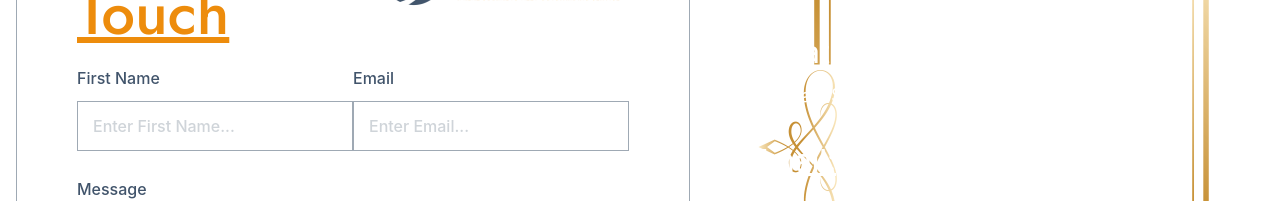
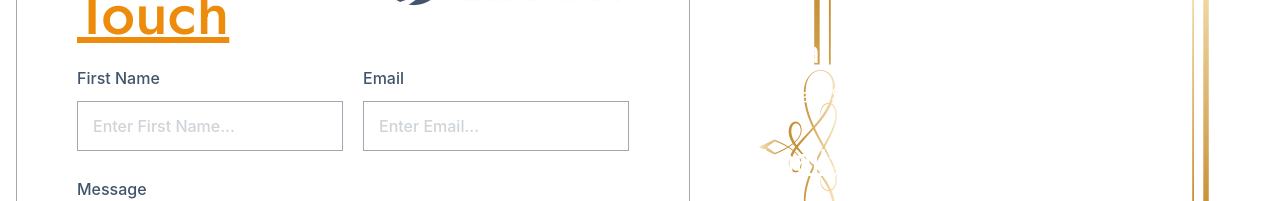
Before and after one commit to sumitbishnoi00/Clever-Travel, a React (Vite) app: page / in a window 1280 px wide. Shown: the part 8489-8690 px from the top of the page. Built offline with nearby package versions, Linux system fonts and the light colour scheme.

Commit message:
no change

```diff
--- a/src/components/common/Footer.jsx
+++ b/src/components/common/Footer.jsx
@@ -14,7 +14,7 @@ const Footer = () => {
             <img className=' md:w-[273.41px] sm:w-48 w-36 h-auto lg:mb-10 md:mb-8 sm:mb-6 mb-4' src="/assets/navlogo.webp" alt="" />
           </div>
           <div className='flex flex-col '>
-            <div className='flex flex-row justify-between mb-7.5'>
+            <div className='flex flex-row gap-5 mb-7.5'>
               <div className='max-w-112.25 w-full'>
                 <h3 className='text-[16px] font-medium leading-[100%] text-charcoal-blue'>First Name</h3>
                 <input type="text" placeholder='Enter First Name...' className='px-3.75 py-3.5 text-[16px] font-medium leading-[100%] text-cool-gray border w-full outline-none mt-3.75 border-ash-blue ' />
```
